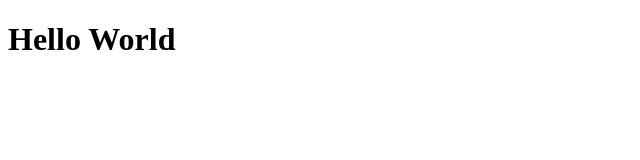
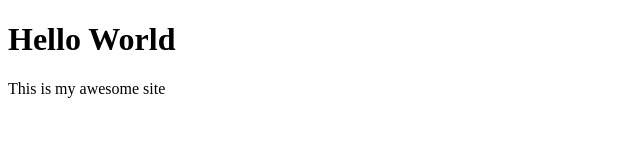
Before and after one commit to phillyjare/distro_bev_co, a plain HTML site: page index.html in a window 1280 px wide. Shown: the whole page, without its empty margins (0-640 px from the left). Drawn offline with Linux system fonts and the light colour scheme.

Commit message:
Added paragraph

```diff
--- a/index.html
+++ b/index.html
@@ -4,6 +4,8 @@
   <title></title>
 </head>
 <body>
-<h1>Hello World</h1>
+
+  <h1>Hello World</h1>
+  <p>This is my awesome site</p>
 </body>
 </html>
```
